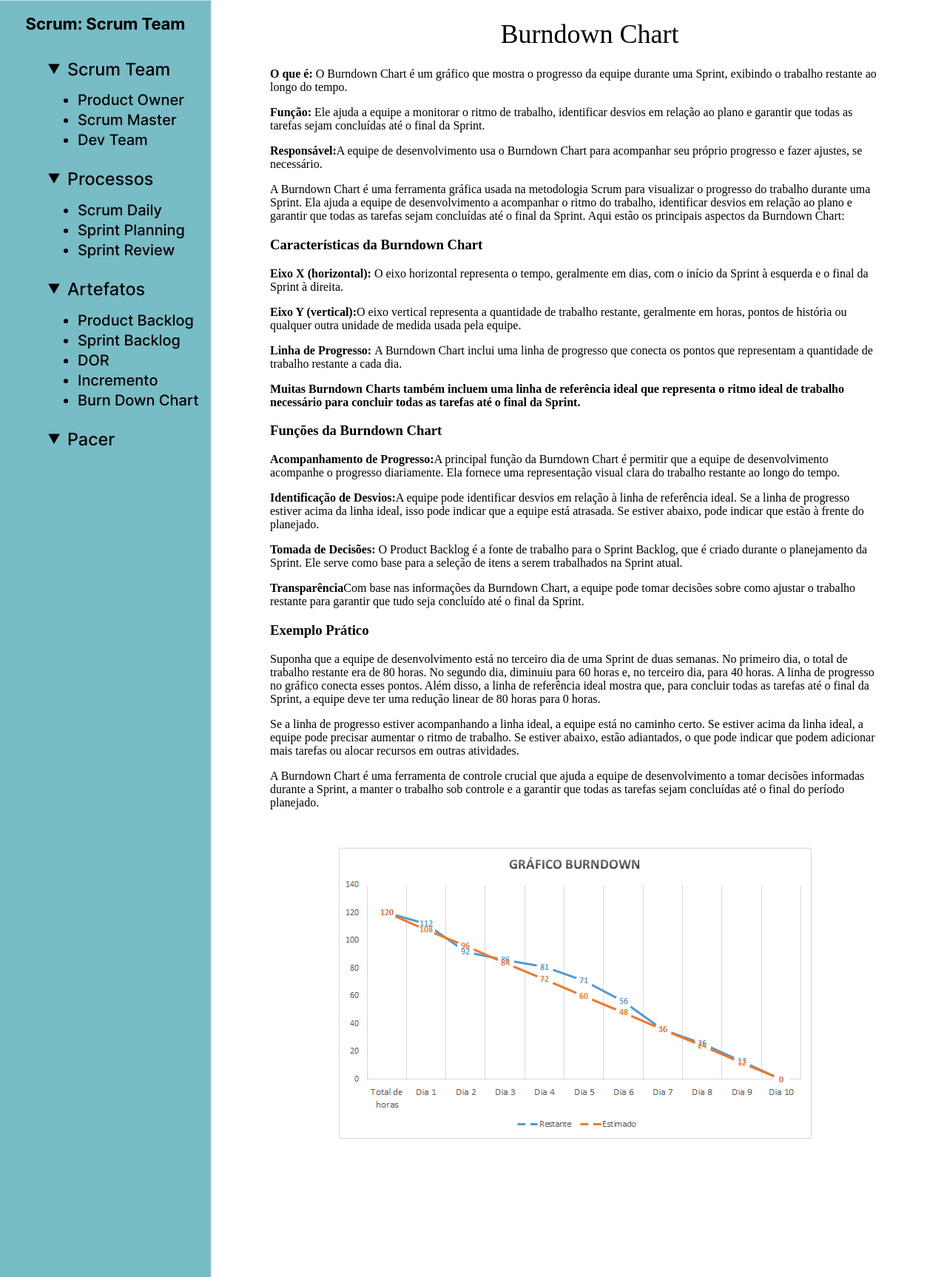
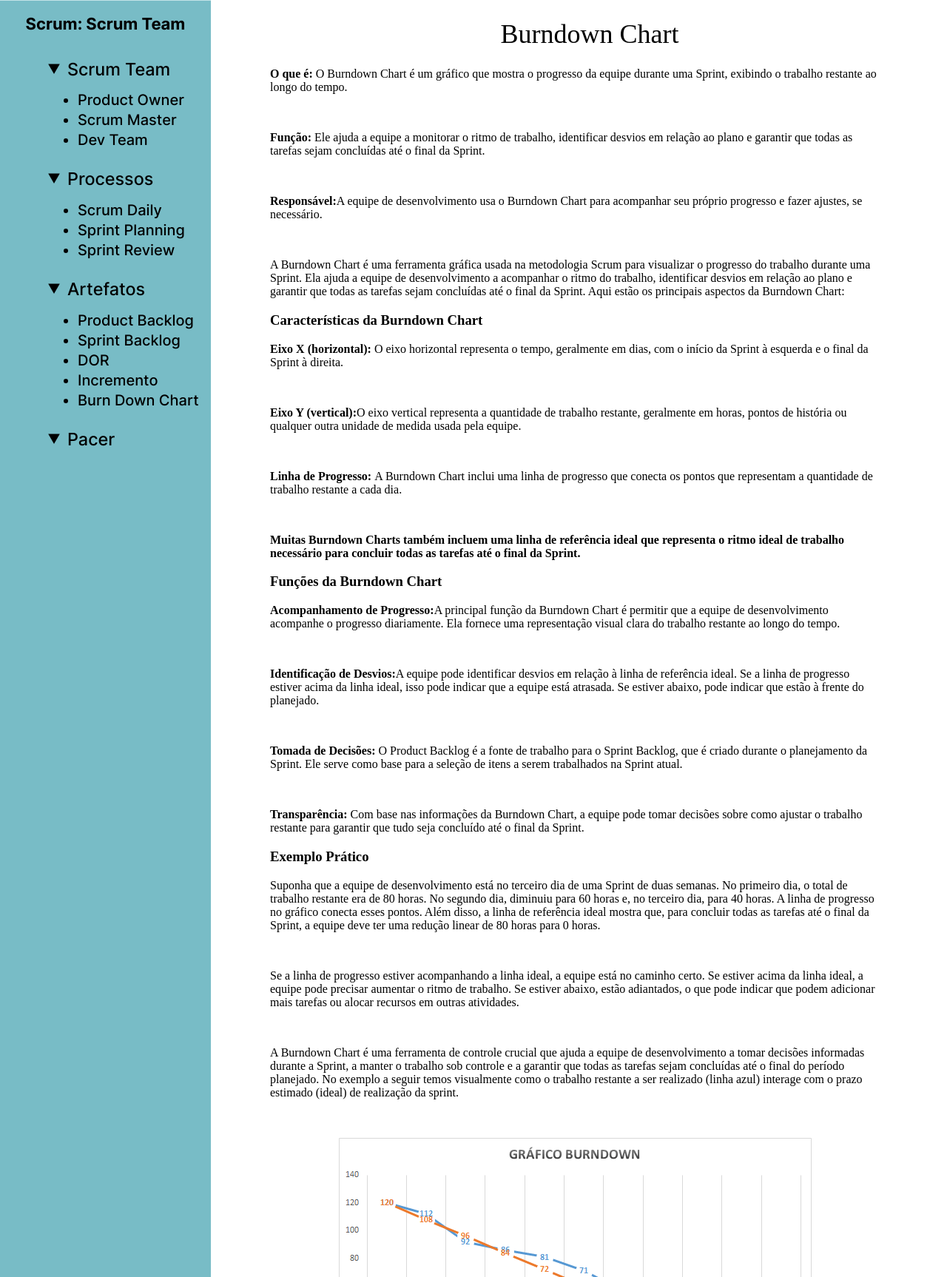
Before and after one commit to AvyaAquino/ADS-1-SEM-API, a Flask app: page /burnDownChart in a window 1280 px wide; the page is wider, and only the part inside the window is pictured. Shown: the part 123-1849 px from the top of that part at 74% size. Run offline with Flask 3, Linux system fonts and the light colour scheme.

Commit message:
docs: Formatação BurnDownChart.html e Incremento.html

```diff
--- a/src/templates/Artefatos/Incremento.html
+++ b/src/templates/Artefatos/Incremento.html
@@ -59,12 +59,11 @@
     tenha trabalhado durante uma Sprint de duas semanas e que o Incremento potencialmente entregável consista nas
     seguintes funcionalidades: </p>
 <br>
-<ul>
 <li>Adicionar funcionalidade de notificações push</li>
 <li>Melhorar a interface de usuário</li>
 <li>Integrar uma barra de pesquisa aprimorada</li>
 <li>Autenticação de usuário integrada com sistemas externos</li>
-</ul>
+
 <br>
 <p>
     Ao final da Sprint, essas funcionalidades foram desenvolvidas, testadas e atendem aos critérios de qualidade
--- a/src/templates/Artefatos/burnDownChart.html
+++ b/src/templates/Artefatos/burnDownChart.html
@@ -7,28 +7,31 @@
 
 <p> <span style="font-weight: bold;"> O que é:</span> O Burndown Chart é um gráfico que mostra o progresso da equipe
     durante uma Sprint, exibindo o trabalho restante ao longo do tempo.</p>
+<br>
 <p> <span style="font-weight: bold;">Função:</span> Ele ajuda a equipe a monitorar o ritmo de trabalho, identificar
     desvios em relação ao plano e garantir que todas as tarefas sejam concluídas até o final da Sprint.</p>
+<br>
 <p> <span style="font-weight: bold;">Responsável:</span>A equipe de desenvolvimento usa o Burndown Chart para acompanhar
     seu próprio progresso e fazer ajustes, se necessário.</p>
-
+<br>
 <p>
     A Burndown Chart é uma ferramenta gráfica usada na metodologia Scrum para visualizar o progresso do trabalho durante
     uma Sprint. Ela ajuda a equipe de desenvolvimento a acompanhar o ritmo do trabalho, identificar desvios em relação
     ao plano e garantir que todas as tarefas sejam concluídas até o final da Sprint. Aqui estão os principais aspectos
     da Burndown Chart:
 </p>
+
 <h3>Características da Burndown Chart</h3>
 
 <p> <span style="font-weight: bold;">Eixo X (horizontal):</span> O eixo horizontal representa o tempo, geralmente em
     dias, com o início da Sprint à esquerda e o final da Sprint à direita.</p>
-
+<br>
 <p> <span style="font-weight: bold;">Eixo Y (vertical):</span>O eixo vertical representa a quantidade de trabalho
     restante, geralmente em horas, pontos de história ou qualquer outra unidade de medida usada pela equipe.</p>
-
+<br>
 <p> <span style="font-weight: bold;">Linha de Progresso: </span> A Burndown Chart inclui uma linha de progresso que
     conecta os pontos que representam a quantidade de trabalho restante a cada dia.</p>
-
+<br>
 <p> <span style="font-weight: bold;">Muitas Burndown Charts também incluem uma linha de referência ideal que representa
         o ritmo ideal de trabalho necessário para concluir todas as tarefas até o final da Sprint.</p>
 
@@ -37,17 +40,18 @@
 <p> <span style="font-weight: bold;">Acompanhamento de Progresso:</span>A principal função da Burndown Chart é permitir
     que a equipe de desenvolvimento acompanhe o progresso diariamente. Ela fornece uma representação visual clara do
     trabalho restante ao longo do tempo.</p>
-
+<br>
 <p> <span style="font-weight: bold;">Identificação de Desvios:</span>A equipe pode identificar desvios em relação à
     linha de referência ideal. Se a linha de progresso estiver acima da linha ideal, isso pode indicar que a equipe está
     atrasada. Se estiver abaixo, pode indicar que estão à frente do planejado.</p>
-
+<br>
 <p> <span style="font-weight: bold;">Tomada de Decisões: </span> O Product Backlog é a fonte de trabalho para o Sprint
     Backlog,
     que é criado durante o planejamento da Sprint. Ele serve como base para a seleção de itens a serem trabalhados na
     Sprint atual.</p>
-
-<p> <span style="font-weight: bold;">Transparência</span>Com base nas informações da Burndown Chart, a equipe pode tomar
+<br>
+<p> <span style="font-weight: bold;">Transparência: </span>Com base nas informações da Burndown Chart, a equipe pode
+    tomar
     decisões sobre como ajustar o trabalho restante para garantir que tudo seja concluído até o final da Sprint.</p>
 
 <h3>Exemplo Prático</h3>
@@ -56,16 +60,19 @@
     Suponha que a equipe de desenvolvimento está no terceiro dia de uma Sprint de duas semanas. No primeiro dia, o total
     de trabalho restante era de 80 horas. No segundo dia, diminuiu para 60 horas e, no terceiro dia, para 40 horas. A
     linha de progresso no gráfico conecta esses pontos. Além disso, a linha de referência ideal mostra que, para
-    concluir todas as tarefas até o final da Sprint, a equipe deve ter uma redução linear de 80 horas para 0 horas.
+    concluir todas as tarefas até o final da Sprint, a equipe deve ter uma redução linear de 80 horas para 0 horas.</p>
+<br>
 <p>
     Se a linha de progresso estiver acompanhando a linha ideal, a equipe está no caminho certo. Se estiver acima da
     linha ideal, a equipe pode precisar aumentar o ritmo de trabalho. Se estiver abaixo, estão adiantados, o que pode
     indicar que podem adicionar mais tarefas ou alocar recursos em outras atividades.
 </p>
+<br>
 <p>
     A Burndown Chart é uma ferramenta de controle crucial que ajuda a equipe de desenvolvimento a tomar decisões
     informadas durante a Sprint, a manter o trabalho sob controle e a garantir que todas as tarefas sejam concluídas até
-    o final do período planejado.
+    o final do período planejado. No exemplo a seguir temos visualmente como o trabalho restante a ser realizado (linha
+    azul) interage com o prazo estimado (ideal) de realização da sprint.
 </p>
 <br><br>
 <div class="img">
```
Lines whose indentation alone changed are shown as unchanged.
